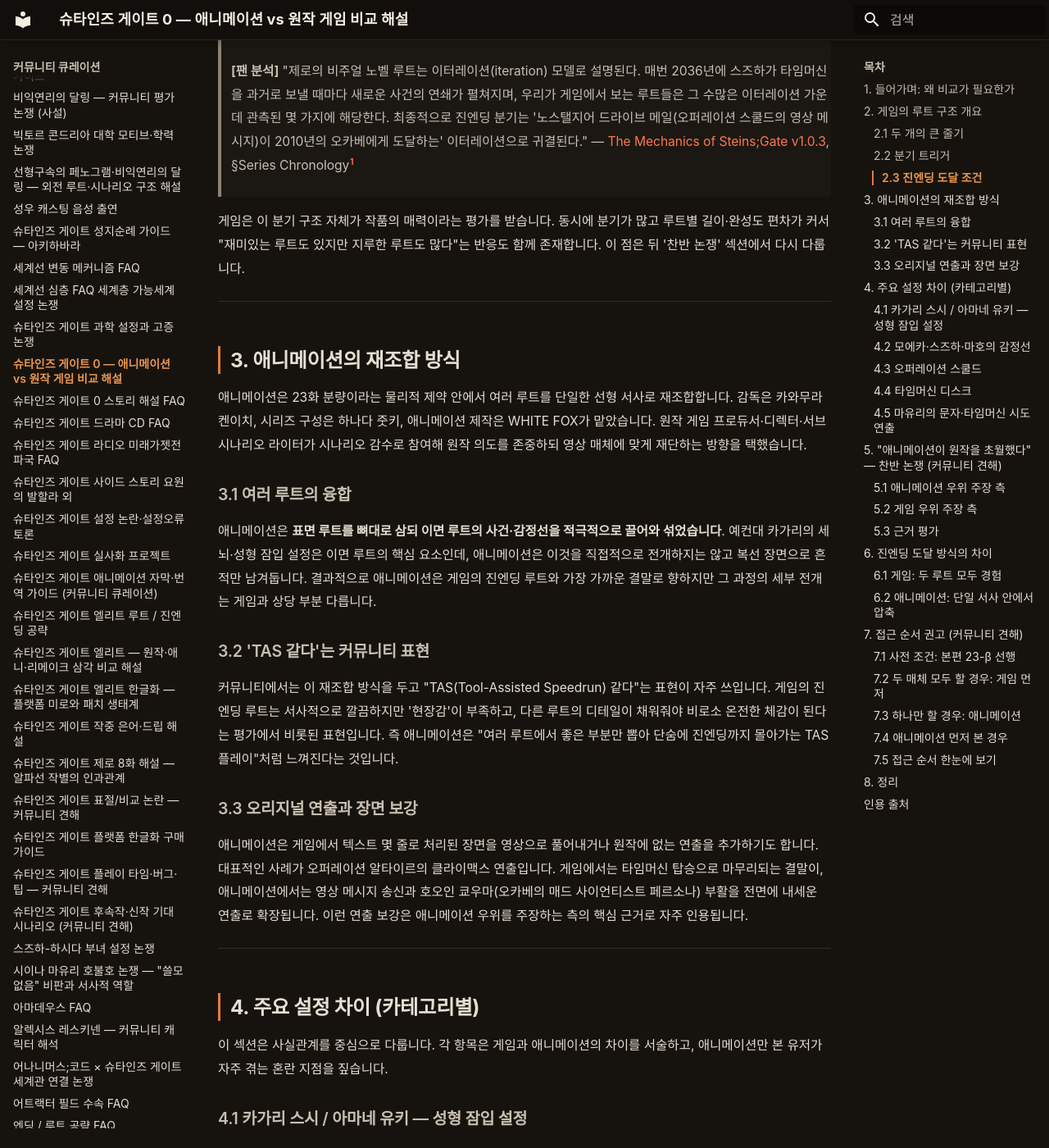
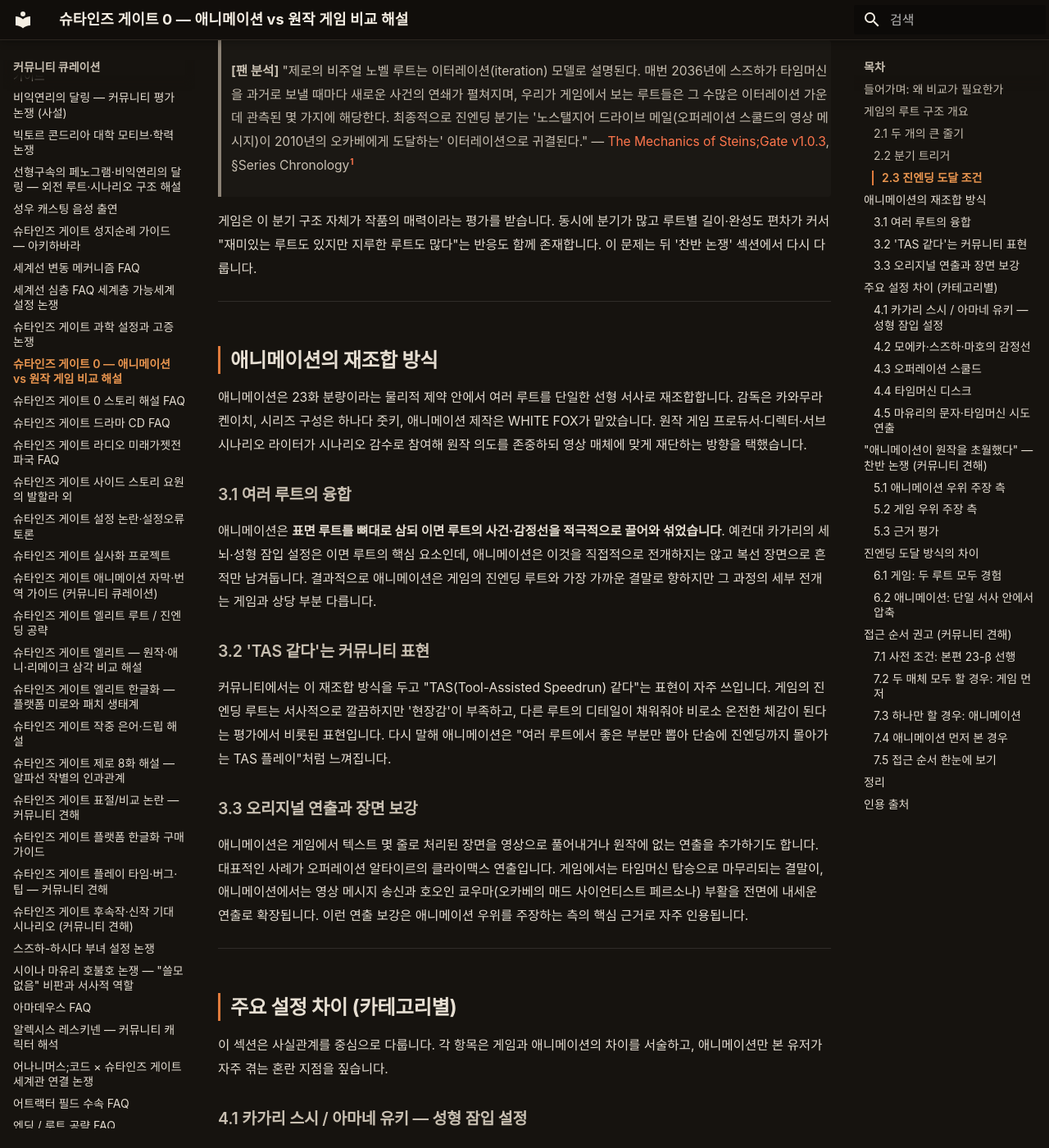
Before and after one commit to sgwiki/sgwiki.github.io, an MkDocs documentation site: the page built from wiki/커뮤니티-큐레이션/슈타게-제로-애니-게임-비교.md, in a window 1280 px wide and 1400 px high, scrolled down 1982 px. Shown: the whole window at 82% size. Built offline with MkDocs 1.6.1 and Material for MkDocs 9.7.7, drawn with Linux system fonts in a browser that asks for light colours; some web fonts are replaced; some of the changed text lies outside the part shown.

Commit message:
chore(wiki): 슈타게-제로-애니-게임-비교 정비 — restructurer H2 번호 8건 제거·humanize 9건(헤징 3·대칭대구 2·형식명사 2·접속사 1·지시반복 1)·사실·스포일러(endgame)·수치(2009·2011·2036·23화·23-β)·고유명사(SG0·아마데우스·WHITE FOX·루트명) 불변
Co-Authored-By: Claude Opus 4.6 <noreply@anthropic.com>

```diff
--- a/wiki/커뮤니티-큐레이션/슈타게-제로-애니-게임-비교.md
+++ b/wiki/커뮤니티-큐레이션/슈타게-제로-애니-게임-비교.md
@@ -16,7 +16,7 @@ genre: complex_q
 
 # 슈타인즈 게이트 0 — 애니메이션 vs 원작 게임 비교 해설
 
-## 1. 들어가며: 왜 비교가 필요한가
+## 들어가며: 왜 비교가 필요한가
 
 슈타인즈 게이트 본편은 게임(2009)과 애니메이션(2011)이 서사 골격을 대체로 공유합니다. 진엔딩에 이르는 단일 경로를 애니메이션이 충실히 압축·재구성했기 때문에 어느 쪽을 먼저 접하더라도 핵심 사건의 인과를 놓치지 않습니다.
 
@@ -33,7 +33,7 @@ genre: complex_q
 
 ---
 
-## 2. 게임의 루트 구조 개요
+## 게임의 루트 구조 개요
 
 제로 게임의 서사는 크게 **두 개의 줄기**로 분기하며, 팬덤과 커뮤니티에서는 이 둘을 보통 '표면 루트'(소설 루트)와 '이면 루트'로 부릅니다. 본편이 'D메일 취소'라는 단일 목표 아래에서 캐릭터별로 가지가 갈라졌다면, 제로 게임은 분기 자체가 두 개의 평행한 큰 흐름으로 갈라진 뒤에야 서브 엔딩이 다시 가지를 치는 구조입니다.
 
@@ -55,11 +55,11 @@ genre: complex_q
 
 > **[팬 분석]** "제로의 비주얼 노벨 루트는 이터레이션(iteration) 모델로 설명된다. 매번 2036년에 스즈하가 타임머신을 과거로 보낼 때마다 새로운 사건의 연쇄가 펼쳐지며, 우리가 게임에서 보는 루트들은 그 수많은 이터레이션 가운데 관측된 몇 가지에 해당한다. 최종적으로 진엔딩 분기는 '노스탤지어 드라이브 메일(오퍼레이션 스쿨드의 영상 메시지)이 2010년의 오카베에게 도달하는' 이터레이션으로 귀결된다." — [The Mechanics of Steins;Gate v1.0.3](../근거자료/비공식/mechanics-of-steins-gate/ch2.md), §Series Chronology[^1]
 
-게임은 이 분기 구조 자체가 작품의 매력이라는 평가를 받습니다. 동시에 분기가 많고 루트별 길이·완성도 편차가 커서 "재미있는 루트도 있지만 지루한 루트도 많다"는 반응도 함께 존재합니다. 이 점은 뒤 '찬반 논쟁' 섹션에서 다시 다룹니다.
+게임은 이 분기 구조 자체가 작품의 매력이라는 평가를 받습니다. 동시에 분기가 많고 루트별 길이·완성도 편차가 커서 "재미있는 루트도 있지만 지루한 루트도 많다"는 반응도 함께 존재합니다. 이 문제는 뒤 '찬반 논쟁' 섹션에서 다시 다룹니다.
 
 ---
 
-## 3. 애니메이션의 재조합 방식
+## 애니메이션의 재조합 방식
 
 애니메이션은 23화 분량이라는 물리적 제약 안에서 여러 루트를 단일한 선형 서사로 재조합합니다. 감독은 카와무라 켄이치, 시리즈 구성은 하나다 줏키, 애니메이션 제작은 WHITE FOX가 맡았습니다. 원작 게임 프로듀서·디렉터·서브 시나리오 라이터가 시나리오 감수로 참여해 원작 의도를 존중하되 영상 매체에 맞게 재단하는 방향을 택했습니다.
 
@@ -69,7 +69,7 @@ genre: complex_q
 
 ### 3.2 'TAS 같다'는 커뮤니티 표현
 
-커뮤니티에서는 이 재조합 방식을 두고 "TAS(Tool-Assisted Speedrun) 같다"는 표현이 자주 쓰입니다. 게임의 진엔딩 루트는 서사적으로 깔끔하지만 '현장감'이 부족하고, 다른 루트의 디테일이 채워줘야 비로소 온전한 체감이 된다는 평가에서 비롯된 표현입니다. 즉 애니메이션은 "여러 루트에서 좋은 부분만 뽑아 단숨에 진엔딩까지 몰아가는 TAS 플레이"처럼 느껴진다는 것입니다.
+커뮤니티에서는 이 재조합 방식을 두고 "TAS(Tool-Assisted Speedrun) 같다"는 표현이 자주 쓰입니다. 게임의 진엔딩 루트는 서사적으로 깔끔하지만 '현장감'이 부족하고, 다른 루트의 디테일이 채워줘야 비로소 온전한 체감이 된다는 평가에서 비롯된 표현입니다. 다시 말해 애니메이션은 "여러 루트에서 좋은 부분만 뽑아 단숨에 진엔딩까지 몰아가는 TAS 플레이"처럼 느껴집니다.
 
 ### 3.3 오리지널 연출과 장면 보강
 
@@ -77,7 +77,7 @@ genre: complex_q
 
 ---
 
-## 4. 주요 설정 차이 (카테고리별)
+## 주요 설정 차이 (카테고리별)
 
 이 섹션은 사실관계를 중심으로 다룹니다. 각 항목은 게임과 애니메이션의 차이를 서술하고, 애니메이션만 본 유저가 자주 겪는 혼란 지점을 짚습니다.
 
@@ -113,7 +113,7 @@ genre: complex_q
 
 ---
 
-## 5. "애니메이션이 원작을 초월했다" — 찬반 논쟁 (커뮤니티 견해)
+## "애니메이션이 원작을 초월했다" — 찬반 논쟁 (커뮤니티 견해)
 
 !!! note "커뮤니티 견해"
     이 섹션은 사실이 아니라 **커뮤니티 평가**입니다. 어느 쪽이 우월한가는 검증 가능한 사실이 아니라 취향·선호도 문제이므로, 본 문서는 양측의 논거와 근거 평가만 제시하고 결론을 내리지 않습니다.
@@ -140,11 +140,11 @@ genre: complex_q
 
 ### 5.3 근거 평가
 
-양측의 근거는 서로 다른 차원을 가리킵니다. 애니메이션 우위 측은 '연출·몰입'이라는 영상 매체 특유의 강점에, 게임 우위 측은 '설정의 밀도·분기의 다양성'이라는 비주얼 노벨 특유의 강점에 근거합니다. 따라서 두 주장은 우열이 아니라 매체의 특성 차이로 환원되며, 결국 **'연출 우선'인가 '설정 우선'인가 하는 개인의 선호도 문제**로 귀결됩니다. 커뮤니티의 대체적 합의는 "두 매체 모두 정규 캐논이며 우열이 아니라 상호 보완 관계"에 가깝습니다.
+양측의 근거는 서로 다른 차원을 가리킵니다. 애니메이션 우위 측은 '연출·몰입'이라는 영상 매체 특유의 강점에, 게임 우위 측은 '설정의 밀도·분기의 다양성'이라는 비주얼 노벨 특유의 강점에 근거합니다. 결국 두 주장은 매체 특성의 차이로 풀리며, **'연출 우선'인가 '설정 우선'인가 하는 개인의 선호도 문제**로 귀결됩니다. 커뮤니티의 대체적 합의는 "두 작품이 정규 캐논이며 상호 보완 관계"에 가깝습니다.
 
 ---
 
-## 6. 진엔딩 도달 방식의 차이
+## 진엔딩 도달 방식의 차이
 
 진엔딩 도달 경로 자체도 두 매체에서 크게 다릅니다.
 
@@ -156,13 +156,13 @@ genre: complex_q
 
 애니메이션은 두 루트의 요소를 단일 서사 안에 압축했기 때문에, 시청자는 23화 분량만으로 진엔딩에 해당하는 결말에 도달합니다. 접근성은 높지만 설정의 깊이는 상대적으로 얕아집니다. 진엔딩 도달이라는 '결론' 자체는 같아도 그 결론에 이르는 '과정의 밀도'가 다릅니다.
 
-두 방식 모두 유효하며, 어느 쪽이 더 적합한가는 시청자·플레이어의 상황(시간·선호도·매체 친숙도)에 달린 문제입니다.
+두 방식 각각 유효하며, 어느 쪽이 더 적합한가는 시청자·플레이어의 상황(시간·선호도·매체 친숙도)에 달린 문제입니다.
 
 > **[공식]** "Steins;Gate 0의 트루 엔딩은 본편의 23-β화에서 출발하는 베타 어트랙터 필드 내 이터레이션 가운데, 노스탤지어 드라이브 메일이 2010년 오카베에게 도달하는 경로로 귀결된다. 이 경로가 열리기까지의 과정은 게임과 애니메이션 모두 정규 캐논으로 다룬다." — [슈타게 공식 QA자료집](../근거자료/공식/qa-자료집.md), SG0 진엔딩 구조 항목[^2]
 
 ---
 
-## 7. 접근 순서 권고 (커뮤니티 견해)
+## 접근 순서 권고 (커뮤니티 견해)
 
 !!! note "커뮤니티 견해"
     이 섹션 역시 사실이 아니라 커뮤니티의 권고 관행을 정리한 것입니다. 개인의 상황·선호에 따라 다를 수 있습니다.
@@ -197,10 +197,10 @@ genre: complex_q
 
 ---
 
-## 8. 정리
+## 정리
 
-- **두 매체 모두 정규 캐논**입니다. 어느 한쪽이 비정사인 것이 아니라, 같은 결론으로 향하는 서로 다른 서사 경로입니다.
-- **우열이 아니라 선호도 문제**입니다. 연출·몰입을 우선한다면 애니메이션, 설정의 깊이·분기의 다양성을 우선한다면 게임이 적합합니다.
+- **두 작품 모두 정규 캐논**입니다. 어느 한쪽이 비정사인 것이 아니라, 같은 결론으로 향하는 서로 다른 서사 경로입니다.
+- **선호도의 문제**입니다. 연출·몰입을 우선한다면 애니메이션, 설정의 깊이·분기의 다양성을 우선한다면 게임이 적합합니다.
 - **입문자에게는 애니메이션**을 추천합니다. 분량이 짧고 접근성이 높으며 진엔딩 결론에 도달할 수 있습니다.
 - **깊이 학습자에게는 게임**을 추천합니다. 카가리=유키 성형 잠입 설정을 비롯한 애니메이션에서 축소된 디테일, 루트별 전개의 다양성을 온전히 경험할 수 있습니다.
 - **본편 결말(23-β)은 어느 쪽이든 선행 필수**입니다.
```
